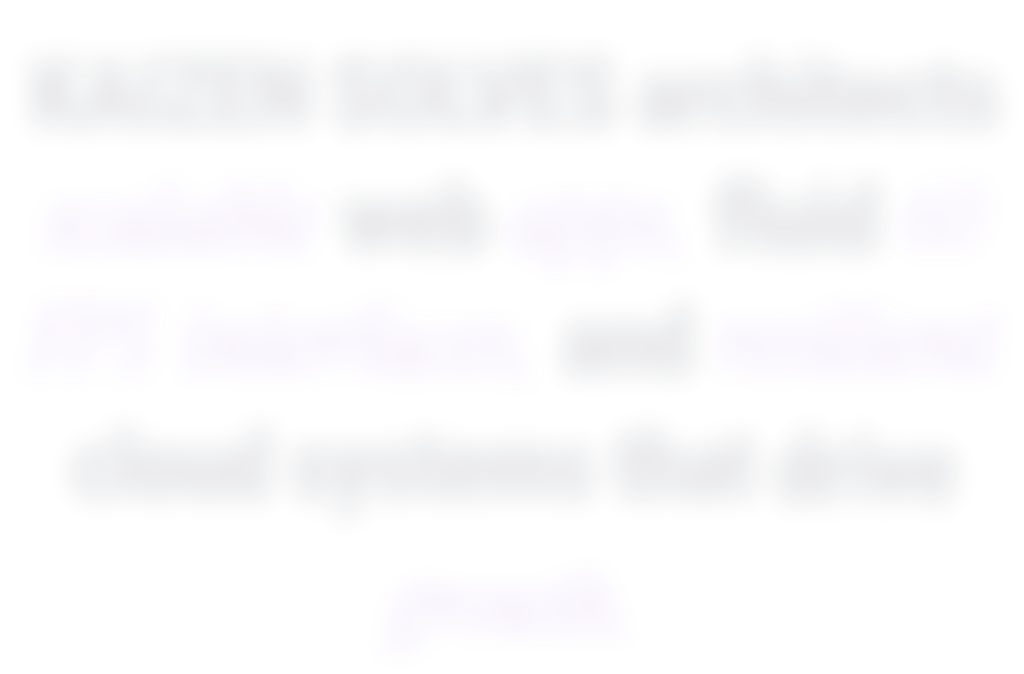
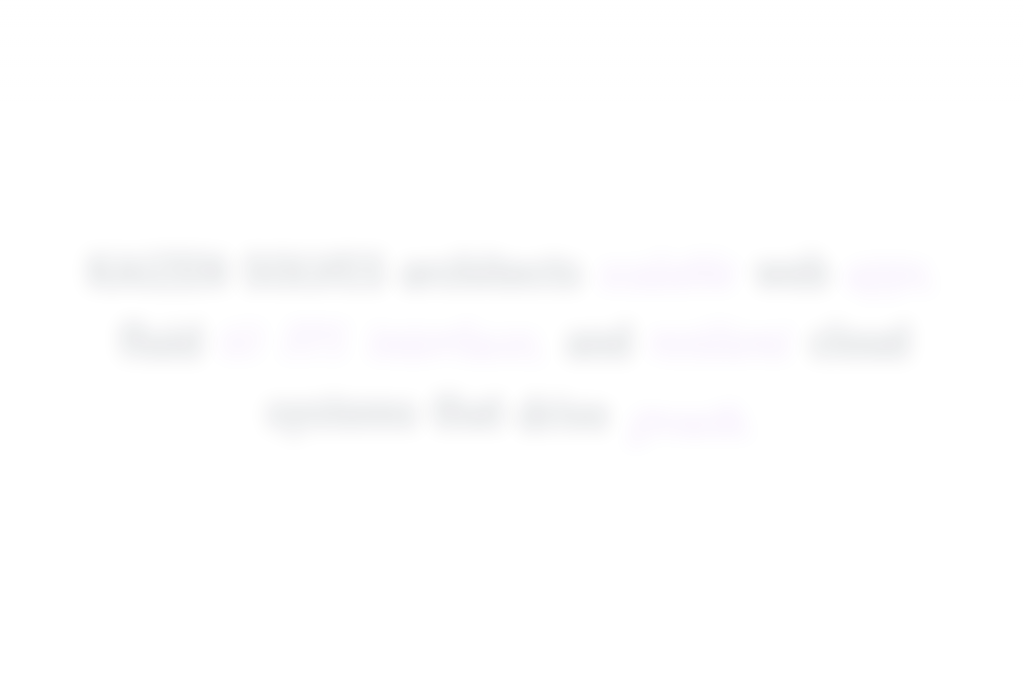
Before and after one commit to SaisagarYT/Freelance-Web, a Next.js app: page / in a window 1280 px wide. Shown: the part 846-1520 px from the top of the page, without its empty margins (126-1150 px from the left). Built offline with nearby package versions, Linux system fonts and the light colour scheme.

Commit message:
style: reduce font size to half in TrustStatementSection while keeping full screen height

```diff
--- a/src/components/TrustStatementSection.tsx
+++ b/src/components/TrustStatementSection.tsx
@@ -134,8 +134,8 @@
       />
 
       {/* FULL-SCREEN CENTERED STATEMENT */}
-      <div className="max-w-5xl mx-auto text-center relative z-10 px-4 py-8 flex flex-col items-center">
-        <p className="text-4xl sm:text-6xl md:text-7xl lg:text-8xl font-black font-roboto-condensed tracking-tight text-slate-900 leading-[1.14] flex flex-wrap justify-center gap-x-3.5 sm:gap-x-4.5 gap-y-2.5 sm:gap-y-3.5">
+      <div className="max-w-4xl mx-auto text-center relative z-10 px-4 py-8 flex flex-col items-center">
+        <p className="text-2xl sm:text-3xl md:text-4xl lg:text-5xl font-black font-roboto-condensed tracking-tight text-slate-900 leading-[1.25] flex flex-wrap justify-center gap-x-2.5 sm:gap-x-3.5 gap-y-2 sm:gap-y-2.5">
           {statementWords.map((word, index) => {
             const total = statementWords.length;
             // Distribute words smoothly across scroll progress [0.38, 0.96] in harmony with slower liquid background
@@ -167,10 +167,10 @@
   progress: MotionValue<number>;
   range: [number, number];
 }) => {
-  const y = useTransform(progress, range, [36, 0], { clamp: true });
-  const filter = useTransform(progress, range, ["blur(14px)", "blur(0px)"], { clamp: true });
+  const y = useTransform(progress, range, [22, 0], { clamp: true });
+  const filter = useTransform(progress, range, ["blur(10px)", "blur(0px)"], { clamp: true });
   const opacity = useTransform(progress, range, [0.12, 1], { clamp: true });
-  const scale = useTransform(progress, range, [0.86, 1], { clamp: true });
+  const scale = useTransform(progress, range, [0.88, 1], { clamp: true });
 
   const isHighlight =
     word === "scalable" ||
```
